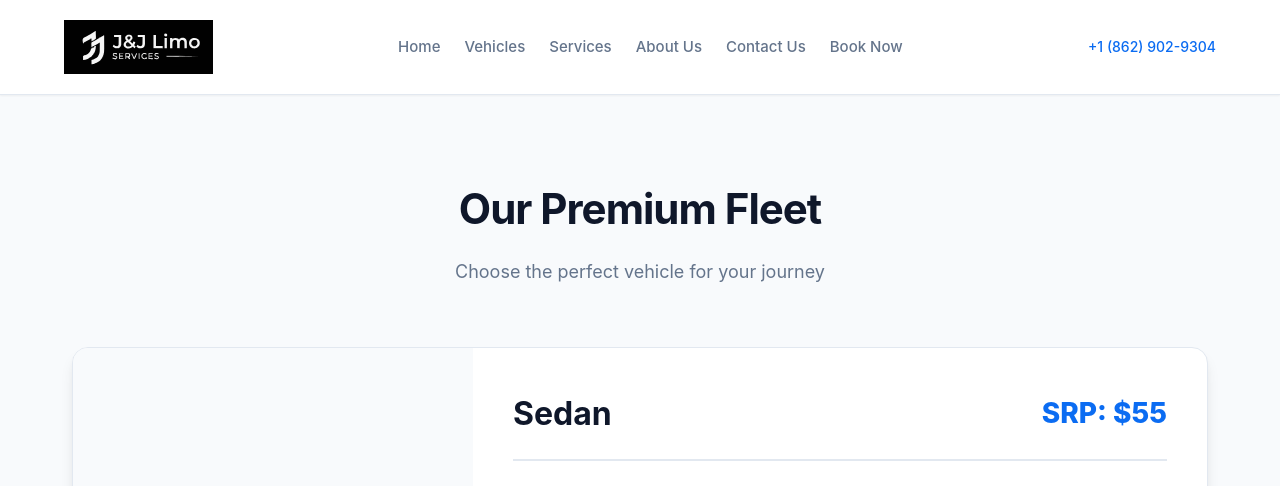
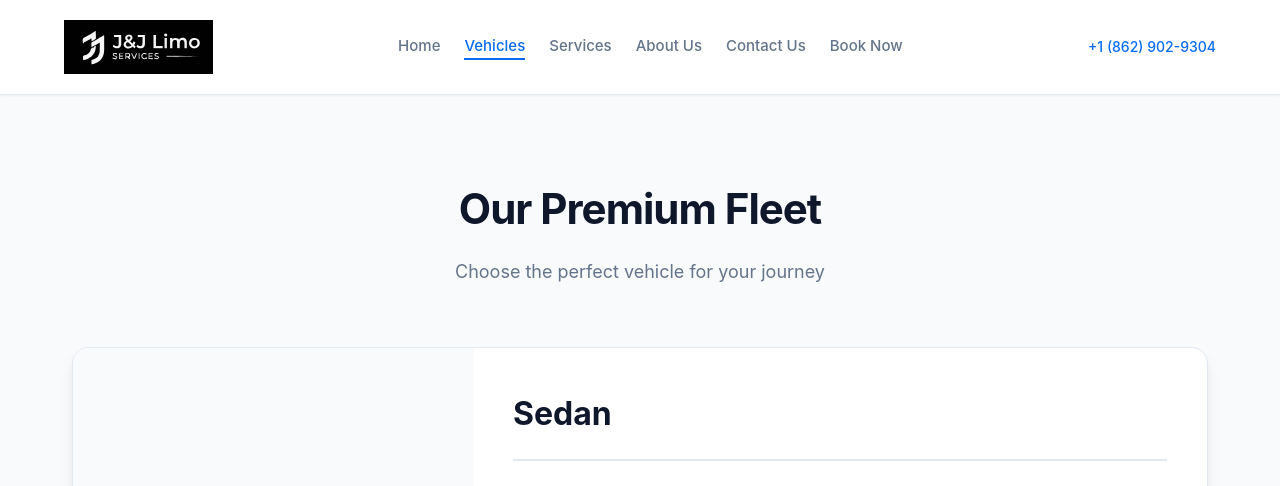
Before and after one commit to shshshangelo/jj-services, a React (Create React App) app: page /vehicles in a window 1280 px wide. Shown: the top 486 px of the page. Built offline with nearby package versions, Linux system fonts and the light colour scheme.

Commit message:
- 3rd commit

```diff
--- a/src/App.jsx
+++ b/src/App.jsx
@@ -57,7 +57,6 @@ function HomePage() {
               </div>
               <h3>Sedan</h3>
               <p>Perfect for business trips and airport transfers. Comfortable and efficient.</p>
-              <div className="showcase-price">SRP: $55</div>
             </div>
             <div className="showcase-card">
               <div className="showcase-image">
@@ -68,7 +67,6 @@ function HomePage() {
               </div>
               <h3>SUV</h3>
               <p>Spacious and luxurious, ideal for groups or extra luggage space.</p>
-              <div className="showcase-price">SRP: $80</div>
             </div>
             <div className="showcase-card">
               <div className="showcase-image">
@@ -79,7 +77,6 @@ function HomePage() {
               </div>
               <h3>Luxury Van</h3>
               <p>Premium comfort for larger groups with maximum space and amenities.</p>
-              <div className="showcase-price">SRP: $120</div>
             </div>
           </div>
           <div style={{ textAlign: 'center', marginTop: '40px' }}>
--- a/src/components/Header.jsx
+++ b/src/components/Header.jsx
@@ -25,6 +25,8 @@ export default function Header() {
 
   const closeMenu = () => setMenuOpen(false);
   const scrollToTop = () => window.scrollTo({ top: 0, behavior: 'smooth' });
+
+  const isActivePath = (path) => location.pathname === path;
 
   const handleNavLinkClick = () => {
     closeMenu();
@@ -81,12 +83,48 @@ export default function Header() {
           >
             ×
           </button>
-          <Link to="/" onClick={(e) => { handleLogoClick(e); closeMenu(); }}>Home</Link>
-          <Link to="/vehicles" onClick={handleNavLinkClick}>Vehicles</Link>
-          <Link to="/services" onClick={handleNavLinkClick}>Services</Link>
-          <a href="/#about" onClick={handleAboutClick}>About Us</a>
-          <Link to="/contact" onClick={handleNavLinkClick}>Contact Us</Link>
-          <Link to="/booking" onClick={handleNavLinkClick}>Book Now</Link>
+          <Link
+            to="/"
+            className={isActivePath("/") ? "active" : ""}
+            onClick={(e) => { handleLogoClick(e); closeMenu(); }}
+          >
+            Home
+          </Link>
+          <Link
+            to="/vehicles"
+            className={isActivePath("/vehicles") ? "active" : ""}
+            onClick={handleNavLinkClick}
+          >
+            Vehicles
+          </Link>
+          <Link
+            to="/services"
+            className={isActivePath("/services") ? "active" : ""}
+            onClick={handleNavLinkClick}
+          >
+            Services
+          </Link>
+          <a
+            href="/#about"
+            className={isActivePath("/") ? "active" : ""}
+            onClick={handleAboutClick}
+          >
+            About Us
+          </a>
+          <Link
+            to="/contact"
+            className={isActivePath("/contact") ? "active" : ""}
+            onClick={handleNavLinkClick}
+          >
+            Contact Us
+          </Link>
+          <Link
+            to="/booking"
+            className={isActivePath("/booking") ? "active" : ""}
+            onClick={handleNavLinkClick}
+          >
+            Book Now
+          </Link>
           <div className="mobile-contact">
             <a href="tel:+18629029304">Call +1 (862) 902-9304</a>
           </div>
--- a/src/components/Step3_Vehicle.jsx
+++ b/src/components/Step3_Vehicle.jsx
@@ -1,13 +1,13 @@
 import React from "react";
 
-// November 2025 SRP rates (approximate)
+// December 2025 US SRP rates (approximate for standard airport/city transfers)
 const vehicles = [
-  { name: "Sedan", price: 65, img: "https://images.unsplash.com/photo-1552519507-da3b142c6e3d?ixlib=rb-4.0.3&ixid=M3wxMjA3fDB8MHxwaG90by1wYWdlfHx8fGVufDB8fHx8fA%3D%3D&auto=format&fit=crop&w=1000&q=80" },
-  { name: "SUV", price: 95, img: "https://images.unsplash.com/photo-1503376780353-7e6692767b70?ixlib=rb-4.0.3&ixid=M3wxMjA3fDB8MHxwaG90by1wYWdlfHx8fGVufDB8fHx8fA%3D%3D&auto=format&fit=crop&w=1000&q=80" },
-  { name: "Luxury Van", price: 140, img: "https://images.unsplash.com/photo-1544620347-c4fd4a3d5957?ixlib=rb-4.0.3&ixid=M3wxMjA3fDB8MHxwaG90by1wYWdlfHx8fGVufDB8fHx8fA%3D%3D&auto=format&fit=crop&w=1000&q=80" },
-  { name: "Stretch Limousine", price: 230, img: "https://images.unsplash.com/photo-1544620347-c4fd4a3d5957?ixlib=rb-4.0.3&ixid=M3wxMjA3fDB8MHxwaG90by1wYWdlfHx8fGVufDB8fHx8fA%3D%3D&auto=format&fit=crop&w=1000&q=80" },
-  { name: "Executive Sedan", price: 85, img: "https://images.unsplash.com/photo-1606664515524-ed2f786a0bd6?ixlib=rb-4.0.3&ixid=M3wxMjA3fDB8MHxwaG90by1wYWdlfHx8fGVufDB8fHx8fA%3D%3D&auto=format&fit=crop&w=1000&q=80" },
-  { name: "Party Bus", price: 280, img: "https://images.unsplash.com/photo-1544620347-c4fd4a3d5957?ixlib=rb-4.0.3&ixid=M3wxMjA3fDB8MHxwaG90by1wYWdlfHx8fGVufDB8fHx8fA%3D%3D&auto=format&fit=crop&w=1000&q=80" }
+  { name: "Sedan", price: 75, img: "https://images.unsplash.com/photo-1552519507-da3b142c6e3d?ixlib=rb-4.0.3&ixid=M3wxMjA3fDB8MHxwaG90by1wYWdlfHx8fGVufDB8fHx8fA%3D%3D&auto=format&fit=crop&w=1000&q=80" },
+  { name: "SUV", price: 110, img: "https://images.unsplash.com/photo-1503376780353-7e6692767b70?ixlib=rb-4.0.3&ixid=M3wxMjA3fDB8MHxwaG90by1wYWdlfHx8fGVufDB8fHx8fA%3D%3D&auto=format&fit=crop&w=1000&q=80" },
+  { name: "Luxury Van", price: 160, img: "https://images.unsplash.com/photo-1544620347-c4fd4a3d5957?ixlib=rb-4.0.3&ixid=M3wxMjA3fDB8MHxwaG90by1wYWdlfHx8fGVufDB8fHx8fA%3D%3D&auto=format&fit=crop&w=1000&q=80" },
+  { name: "Stretch Limousine", price: 260, img: "https://images.unsplash.com/photo-1544620347-c4fd4a3d5957?ixlib=rb-4.0.3&ixid=M3wxMjA3fDB8MHxwaG90by1wYWdlfHx8fGVufDB8fHx8fA%3D%3D&auto=format&fit=crop&w=1000&q=80" },
+  { name: "Executive Sedan", price: 95, img: "https://images.unsplash.com/photo-1606664515524-ed2f786a0bd6?ixlib=rb-4.0.3&ixid=M3wxMjA3fDB8MHxwaG90by1wYWdlfHx8fGVufDB8fHx8fA%3D%3D&auto=format&fit=crop&w=1000&q=80" },
+  { name: "Party Bus", price: 320, img: "https://images.unsplash.com/photo-1544620347-c4fd4a3d5957?ixlib=rb-4.0.3&ixid=M3wxMjA3fDB8MHxwaG90by1wYWdlfHx8fGVufDB8fHx8fA%3D%3D&auto=format&fit=crop&w=1000&q=80" }
 ];
 
 export default function Step3_Vehicle({ next, back, data, setData }) {
@@ -32,7 +32,6 @@ export default function Step3_Vehicle({ next, back, data, setData }) {
           >
             <img src={v.img} alt={v.name} className="vehicle-img" />
             <div className="vehicle-name">{v.name}</div>
-            <div className="price">${v.price} <small style={{fontSize: '12px', color: '#64748b'}}>US SRP</small></div>
           </div>
         ))}
       </div>
--- a/src/components/VehiclesPage.jsx
+++ b/src/components/VehiclesPage.jsx
@@ -4,7 +4,6 @@ import { Link } from "react-router-dom";
 const vehicles = [
   {
     name: "Sedan",
-    price: 55,
     img: "https://images.unsplash.com/photo-1552519507-da3b142c6e3d?ixlib=rb-4.0.3&ixid=M3wxMjA3fDB8MHxwaG90by1wYWdlfHx8fGVufDB8fHx8fA%3D%3D&auto=format&fit=crop&w=1000&q=80",
     description: "Perfect for business trips and airport transfers. Comfortable and efficient for up to 4 passengers.",
     features: [
@@ -18,7 +17,6 @@ const vehicles = [
   },
   {
     name: "SUV",
-    price: 80,
     img: "https://images.unsplash.com/photo-1503376780353-7e6692767b70?ixlib=rb-4.0.3&ixid=M3wxMjA3fDB8MHxwaG90by1wYWdlfHx8fGVufDB8fHx8fA%3D%3D&auto=format&fit=crop&w=1000&q=80",
     description: "Spacious and luxurious, ideal for groups or when you need extra luggage space. Premium comfort for up to 6 passengers.",
     features: [
@@ -33,7 +31,6 @@ const vehicles = [
   },
   {
     name: "Luxury Van",
-    price: 120,
     img: "https://images.unsplash.com/photo-1544620347-c4fd4a3d5957?ixlib=rb-4.0.3&ixid=M3wxMjA3fDB8MHxwaG90by1wYWdlfHx8fGVufDB8fHx8fA%3D%3D&auto=format&fit=crop&w=1000&q=80",
     description: "Premium comfort for larger groups with maximum space and amenities. Perfect for corporate events and special occasions.",
     features: [
@@ -49,7 +46,6 @@ const vehicles = [
   },
   {
     name: "Stretch Limousine",
-    price: 200,
     img: "https://images.unsplash.com/photo-1544620347-c4fd4a3d5957?ixlib=rb-4.0.3&ixid=M3wxMjA3fDB8MHxwaG90by1wYWdlfHx8fGVufDB8fHx8fA%3D%3D&auto=format&fit=crop&w=1000&q=80",
     description: "The ultimate in luxury transportation. Perfect for weddings, proms, anniversaries, and special celebrations.",
     features: [
@@ -65,7 +61,6 @@ const vehicles = [
   },
   {
     name: "Executive Sedan",
-    price: 75,
     img: "https://images.unsplash.com/photo-1606664515524-ed2f786a0bd6?ixlib=rb-4.0.3&ixid=M3wxMjA3fDB8MHxwaG90by1wYWdlfHx8fGVufDB8fHx8fA%3D%3D&auto=format&fit=crop&w=1000&q=80",
     description: "Premium executive class sedan with enhanced comfort and amenities for business professionals.",
     features: [
@@ -81,7 +76,6 @@ const vehicles = [
   },
   {
     name: "Party Bus",
-    price: 250,
     img: "https://images.unsplash.com/photo-1544620347-c4fd4a3d5957?ixlib=rb-4.0.3&ixid=M3wxMjA3fDB8MHxwaG90by1wYWdlfHx8fGVufDB8fHx8fA%3D%3D&auto=format&fit=crop&w=1000&q=80",
     description: "The ultimate party experience on wheels. Perfect for bachelor/bachelorette parties, birthdays, and group celebrations.",
     features: [
@@ -115,7 +109,6 @@ export default function VehiclesPage() {
               <div className="vehicle-detail-content">
                 <div className="vehicle-detail-header">
                   <h2>{vehicle.name}</h2>
-                  <div className="vehicle-detail-price">SRP: ${vehicle.price}</div>
                 </div>
                 <p className="vehicle-detail-description">{vehicle.description}</p>
 
--- a/src/styles.css
+++ b/src/styles.css
@@ -177,11 +177,17 @@ main {
   text-decoration: none;
   font-size: 15px;
   font-weight: 500;
-  transition: color 0.2s ease;
+  transition: color 0.2s ease, border-color 0.2s ease;
+  border-bottom: 2px solid transparent;
 }
 
 .nav-links a:hover {
   color: var(--primary);
+}
+
+.nav-links a.active {
+  color: var(--primary);
+  border-bottom-color: var(--primary);
 }
 
 .contact-info {
@@ -470,11 +476,11 @@ input::placeholder {
 }
 
 .phone-prefix {
-  padding: 14px 12px;
+  padding: 10px 10px;
   background: #f8fafc;
   border: 2px solid var(--border);
   border-radius: 10px;
-  font-size: 15px;
+  font-size: 14px;
   font-weight: 600;
   color: var(--accent);
   white-space: nowrap;
@@ -1480,6 +1486,10 @@ input::placeholder {
   animation: pulse 2s infinite;
 }
 
+body.menu-open .back-to-top {
+  display: none !important;
+}
+
 .back-to-top:hover {
   background: linear-gradient(135deg, var(--primary-dark) 0%, var(--primary) 100%);
   transform: translateY(-5px) scale(1.1);
@@ -1836,7 +1846,7 @@ input::placeholder {
   box-shadow: var(--shadow-xl);
   display: flex;
   align-items: center;
-  justify-content: space-between;
+  justify-content: center;
   gap: 32px;
   flex-wrap: wrap;
 }
@@ -1844,10 +1854,11 @@ input::placeholder {
 .cta-banner-content {
   flex: 1;
   min-width: 300px;
+  text-align: center;
 }
 
 .cta-banner-content h2 {
-  font-size: 32px;
+  font-size: clamp(22px, 3.5vw, 30px);
   font-weight: 700;
   color: white;
   margin: 0 0 12px;
@@ -1855,15 +1866,20 @@ input::placeholder {
 }
 
 .cta-banner-content p {
-  font-size: 18px;
+  font-size: clamp(14px, 2.2vw, 18px);
   color: rgba(255, 255, 255, 0.9);
   margin: 0;
+  max-width: 36rem;
+  margin-left: auto;
+  margin-right: auto;
+  word-break: break-word;
 }
 
 .cta-banner-buttons {
   display: flex;
   gap: 16px;
   flex-wrap: wrap;
+  justify-content: center;
 }
 
 .cta-banner-btn {
@@ -2254,6 +2270,11 @@ input::placeholder {
     padding: 10px 0;
   }
 
+  .nav-links a.active {
+    color: #fbbf24;
+    border-bottom-color: rgba(251, 191, 36, 0.85);
+  }
+
   .nav-links.open {
     transform: translateX(0);
   }
@@ -2337,13 +2358,16 @@ input::placeholder {
   }
 
   .progress-bar-wrapper {
-    flex-wrap: wrap;
-    gap: 8px;
+    display: grid;
+    grid-template-columns: repeat(3, minmax(0, 1fr));
+    justify-items: center;
+    gap: 8px 12px;
+    margin-bottom: 24px;
   }
 
   .progress-step {
     flex: 0 0 auto;
-    min-width: 80px;
+    min-width: 0;
   }
 
   .progress-step:not(:last-child)::after {
```
Also changed, not shown: src/components/ContactPage.jsx (+79 -10 lines).
